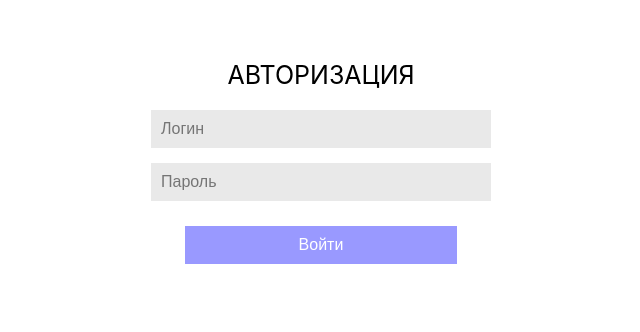
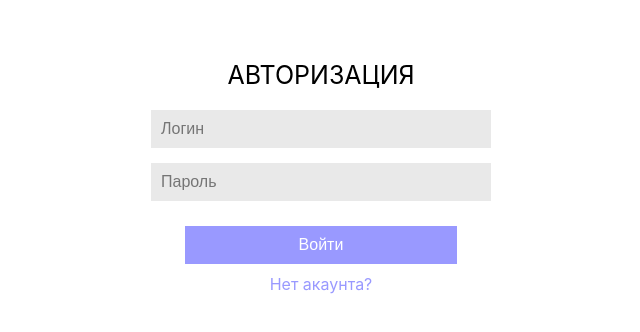
Before and after one commit to Kiteny/auth-app, a React (Create React App) app: page /auth in a window 1280 px wide. Shown: the top 332 px of the page, without its empty margins (319-959 px from the left). Built offline with nearby package versions, Linux system fonts and the light colour scheme.

Commit message:
Добавил ссылки "Есть акаунт?" и "Нет акаунта?" в формы авторизации и регистрации

```diff
--- a/src/features/user/AuthForm/AuthForm.jsx
+++ b/src/features/user/AuthForm/AuthForm.jsx
@@ -3,7 +3,12 @@ import Form, { FormInput } from '../Form';
 
 const AuthForm = () => {
   return (
-    <Form header="Авторизация" buttonTitle="Войти">
+    <Form
+      header="Авторизация"
+      buttonTitle="Войти"
+      linkTitle="Нет акаунта?"
+      linkTo="/reg"
+    >
       <FormInput placeholder="Логин" />
       <FormInput placeholder="Пароль" type="password" />
     </Form>
--- a/src/features/user/Form/Form.jsx
+++ b/src/features/user/Form/Form.jsx
@@ -1,19 +1,19 @@
 import React from 'react';
 import PropTypes from 'prop-types'
 
-import { Container, Header, FormButton, InputsContainer } from './StyledComponents';
+import { Container, Header, FormButton, InputsContainer, FormLink } from './StyledComponents';
 
-const Form = ({ header, buttonTitle, children, onSubmit }) => {
+const Form = ({ header, buttonTitle, children, onSubmit, linkTitle, linkTo }) => {
   return (
     <Container>
       <form onSubmit={onSubmit}>
         <Header>{header}</Header>
-
         <InputsContainer>
           {children}
         </InputsContainer>
 
         <FormButton>{buttonTitle}</FormButton>
+        <FormLink to={linkTo}>{linkTitle}</FormLink>
       </form>
     </Container>
   )
@@ -24,6 +24,8 @@ Form.propTypes = {
   buttonTitle: PropTypes.string.isRequired,
   children: PropTypes.arrayOf(PropTypes.node).isRequired,
   onSubmit: PropTypes.func.isRequired,
+  linkTitle: PropTypes.string.isRequired,
+  linkTo: PropTypes.string.isRequired,
 }
 
 export default Form;
--- a/src/features/user/Form/StyledComponents.js
+++ b/src/features/user/Form/StyledComponents.js
@@ -1,3 +1,4 @@
+import { Link } from 'react-router-dom';
 import styled from 'styled-components';
 
 import Button from '../../../ui/Button';
@@ -31,4 +32,11 @@ export const FormInput = styled(Input)`
 
 export const FormButton = styled(Button)`
   width: 80%;
+  margin-bottom: 10px;
 `;
+
+export const FormLink = styled(Link)`
+  display: block;
+  color:  #9999FF;
+  text-decoration: none;
+`;
--- a/src/features/user/RegForm/RegForm.jsx
+++ b/src/features/user/RegForm/RegForm.jsx
@@ -3,7 +3,12 @@ import Form, { FormInput } from '../Form';
 
 const RegForm = () => {
   return (
-    <Form header="Регистрация" buttonTitle="Регистрация">
+    <Form
+      header="Регистрация"
+      buttonTitle="Регистрация"
+      linkTitle="Есть акаунт?"
+      linkTo="/auth"
+    >
       <FormInput placeholder="Имя" />
       <FormInput placeholder="Фамилия" />
       <FormInput placeholder="Логин" />
```
